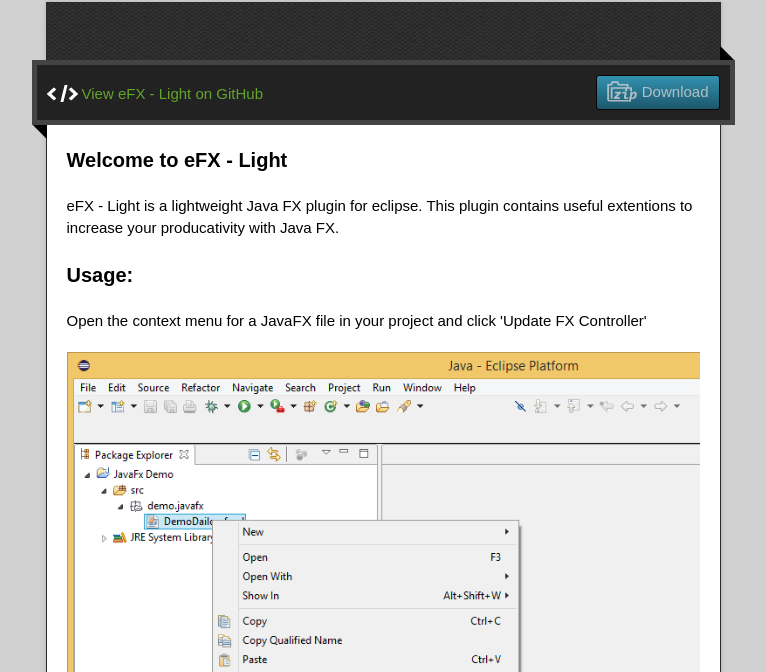
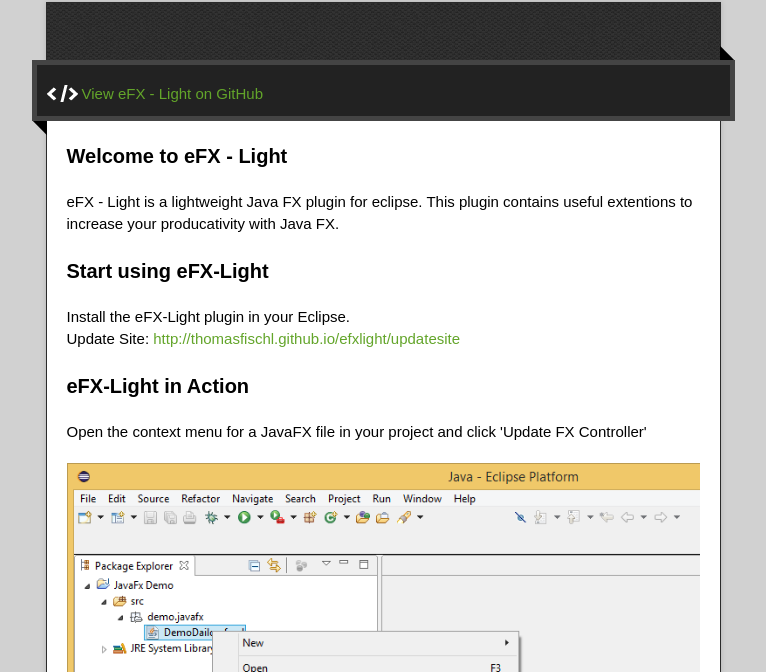
Before and after one commit to thomasfischl/efxlight, a plain HTML site: page index.html in a window 1280 px wide. Shown: the part 128-800 px from the top of the page, without its empty margins (257-1023 px from the left). Drawn offline with nearby package versions, Linux system fonts and the light colour scheme.

Commit message:
update html page

```diff
--- a/index.html
+++ b/index.html
@@ -29,7 +29,6 @@
       <div id="main" role="main">
         <div class="download-bar">
         <div class="inner">
-          <a href="https://github.com/thomasfischl/efxlight/raw/master/updatesite/com.github.thomasfischl.efxlight.zip" class="download-button zip"><span>Download</span></a>
           <a href="https://github.com/thomasfischl/efxlight" class="code">View eFX - Light on GitHub</a>
         </div>
         <span class="blc"></span><span class="trc"></span>
@@ -40,9 +39,10 @@
 
 <p>eFX - Light is a lightweight Java FX plugin for eclipse. This plugin contains useful extentions to increase your producativity with Java FX.</p>
 
+<h3><a name="designer-templates" class="anchor" href="#designer-templates"><span class="octicon octicon-link"></span></a>Start using eFX-Light</h3>
+<p>Install the eFX-Light plugin in your Eclipse. <br/> Update Site: <a href="./updatesite">http://thomasfischl.github.io/efxlight/updatesite</a></p>
 
-<h3>
-<a name="designer-templates" class="anchor" href="#designer-templates"><span class="octicon octicon-link"></span></a>Usage:</h3>
+<h3><a name="designer-templates" class="anchor" href="#designer-templates"><span class="octicon octicon-link"></span></a>eFX-Light in Action</h3>
 <p>Open the context menu for a JavaFX file in your project and click 'Update FX Controller'</p>
 
 <img src="./images/contextmenu.png" />
```
